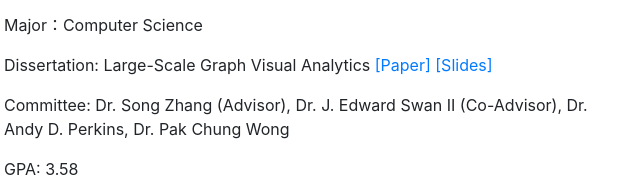
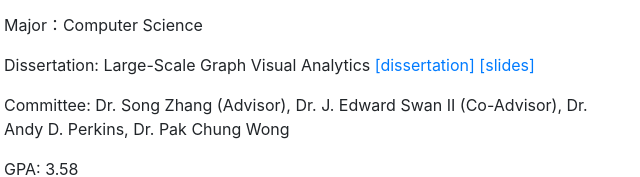
Before and after one commit to fangyanzhang/fangyanzhang.github.io, a website with bundled scripts: page index.html in a window 1280 px wide. Shown: the part 1008-1185 px from the top of the page, 316-956 px from the left. Built offline with nearby package versions, Linux system fonts and the light colour scheme; a web font is replaced by a local one.

Commit message:
update format

```diff
--- a/index.html
+++ b/index.html
@@ -145,7 +145,7 @@
               <h3 class="mb-0">Mississippi State University</h3>
               <p class="subheading mb-3">Doctor of Philosophy</p>
               <p>Major：Computer Science</p>
-              <p>Dissertation: Large-Scale Graph Visual Analytics <a href="/docs/Dissertation.pdf", target="_blank">[Paper]</a> <a href="/docs/Slides_Dissertation.pptx", target="_blank">[Slides]</a></p>
+              <p>Dissertation: Large-Scale Graph Visual Analytics <a href="/docs/Dissertation.pdf", target="_blank">[dissertation]</a> <a href="/docs/Slides_Dissertation.pptx", target="_blank">[slides]</a></p>
               <p>Committee: Dr. Song Zhang (Advisor), Dr. J. Edward Swan II
                 (Co-Advisor), Dr. Andy D. Perkins, Dr. Pak
                 Chung Wong</p>
@@ -381,12 +381,12 @@
           <p>[1]: <b>Fangyan Zhang</b>, Song Zhang, and Pak Chung Wong. "Graph
             Sampling for Visual Analytics." Journal of
             Imaging Science & Technology, Jul/Aug2017, Vol. 61 Issue 4, p1-11.
-            11p. <a href="/docs/Graph Sampling_JIST.pdf", target="_blank">[Paper]</a></p>
+            11p. <a href="/docs/Graph Sampling_JIST.pdf", target="_blank">[paper]</a></p>
           <p>[2]: Chowdhury Sudipta, Mojtaba Khanzadeh, Ravi Akula, <b>Fangyan
               Zhang</b>, Song Zhang, Hugh Medal,
             Mohammad Marufuzzaman, and Linkan Bian. "Botnet detection using
             graph-based feature clustering." Journal of
-            Big Data 4, no. 1 (2017): 14. <a href="/docs/Paper_Botnet detection.pdf", target="_blank">[Paper]</a></p>
+            Big Data 4, no. 1 (2017): 14. <a href="/docs/Paper_Botnet detection.pdf", target="_blank">[paper]</a></p>
           <p>[3]: <b>Fangyan Zhang</b>, Meng Yang, Jingang Liu, “Design and
             Implementation of an Algorithm of Real-time
             Shadow Rendering.” Journal of Air Force Engineering University
@@ -397,21 +397,21 @@
           <p>[4]: <b>Zhang Fangyan</b>, Zhang Song, Lightsey Christopher, Harun
             Sarah, Chung Wong Pak. (2018). "BGS: A
             Large-Scale Graph Visualization Tool." Electronic Imaging. 2018.
-            1-9. 10.2352/ISSN.2470-1173.2018.01.VDA-378.<a href="/docs/BGS-VDA_Published.pdf", target="_blank">[Paper]</a></p>
+            1-9. 10.2352/ISSN.2470-1173.2018.01.VDA-378. <a href="/docs/BGS-VDA_Published.pdf", target="_blank">[paper]</a></p>
           <p>[5]: <b>Zhang Fangyan</b>, Song Zhang, and Christopher Lightsey.
             "Implementation and Evaluation of
             Distributed Graph Sampling Methods with Spark." Electronic Imaging
-            2018, no. 1 (2018): 1-9. <a href="/docs/Distributed Graph Sampling_VDA.pdf", target="_blank">[Paper]</a></p>
+            2018, no. 1 (2018): 1-9. <a href="/docs/Distributed Graph Sampling_VDA.pdf", target="_blank">[paper]</a></p>
           <p>[6]: <b>Fangyan Zhang</b>, Song Zhang, Pak Chung Wong, Hugh Medal,
             Linkan Bian, I. I. Swan, J. Edward, and
             T. J. Jankun-Kelly. “A Visual Evaluation Study of Graph Sampling
             Techniques.” Electronic Imaging 2017, no. 1
-            (2017): 110-117.<a href="/docs/Graph Sampling_VDA.pdf", target="_blank">[Paper]</a></p>
+            (2017): 110-117. <a href="/docs/Graph Sampling_VDA.pdf", target="_blank">[paper]</a></p>
           <p>[7]: Jiahao Li, Yu Sun, <b>Fangyan Zhang</b>, “An Intelligent
             Self-Adaptive System to Automate the Sprinkler
             Control”, 7th International Conference on Computer Science,
             Engineering and Applications (ICCSEA),
-            Copenhagen, Denmark, September 2017. <a href="/docs/Paper_Sprinkler Control.pdf", target="_blank">[Paper]</a></p>
+            Copenhagen, Denmark, September 2017. <a href="/docs/Paper_Sprinkler Control.pdf", target="_blank">[paper]</a></p>
           <p>[8]: Andrew Tang, Yu Sun, <b>Fangyan Zhang</b>, “An Intelligent
             Recording, Playback, and Text Input System
             for French Spelling Tests”, 7th International Conference on Computer
@@ -453,25 +453,25 @@
             Swan II, and T.J. Jankun-Kelly. “A Visual
             and Statistical Benchmark for Graph Sampling Methods.” In Exploring
             Graphs at Scale (EGAS) Workshop, IEEE VIS
-            2015, Oct 2015. <a href="/docs/Graph Sampling_Workshop VIS 2015 .pdf", target="_blank">[Paper]</a></p>
+            2015, Oct 2015. <a href="/docs/Graph Sampling_Workshop VIS 2015 .pdf", target="_blank">[paper]</a></p>
           <br>
           <h4>Posters</h4>
           <p>[16]: <b>Fangyan Zhang</b>, Song Zhang, Pak Chung Wong, <i><q>A
                 Visual and Statistical Benchmark for Graph
-                Sampling Methods</q></i> IEEE VIS 2015, Chicago, IL, USA.<a href="/docs/Poster_VIS2016_Paper.pdf", target="_blank"> [Paper]</a> <a href="/docs/Poster_VIS2015_Poster.pdf", target="_blank">[Poster]</a></p>
+                Sampling Methods</q></i> IEEE VIS 2015, Chicago, IL, USA. <a href="/docs/Poster_VIS2016_Paper.pdf", target="_blank"> [paper]</a> <a href="/docs/Poster_VIS2015_Poster.pdf", target="_blank">[poster]</a></p>
           <p>[17]:<b>Fangyan Zhang</b>, Song Zhang, Andrew Mercer, <q><i>Visualizing
                 Ensemble Data in Scale Space</i></q>
-            IEEE VIS 2016, Baltimore, MD, USA.<a href="/docs/Poster_VIS2016_Paper.pdf", target="_blank">[Paper]</a> <a href="/docs/Poster_VIS2016_Poster.pdf", target="_blank">[Poster]</a></p>
+            IEEE VIS 2016, Baltimore, MD, USA. <a href="/docs/Poster_VIS2016_Paper.pdf", target="_blank">[paper]</a> <a href="/docs/Poster_VIS2016_Poster.pdf", target="_blank">[poster]</a></p>
           <br>
           <h4>Papers in Review</h4>
           <p>[18]: <b>Zhang Fangyan</b>, Zhang Song, Lightsey Christopher, Harun
             Sarah, Chung Wong Pak. (2018). “BGS: A
             Large-Scale Graph Visualization System.” IEEE Transactions on
             Visualization and Computer Graphics (TVCG)
-            February 2019. <a href="/docs/BGS-TVCG_In_Review.pdf", target="_blank">[Paper]</a></p>
+            February 2019. <a href="/docs/BGS-TVCG_In_Review.pdf", target="_blank">[paper]</a></p>
           <p>[19]:<b>Fangyan Zhang</b>, Song Zhang, Andrew Mercer, <i><q>Visualizing
                 Ensemble Data in Scale Space</q></i>
-            2019. <a href="/docs/Paper_Scale_Space_Manuscript.pdf", target="_blank">[Paper]</a></p>
+            2019. <a href="/docs/Paper_Scale_Space_Manuscript.pdf", target="_blank">[paper]</a></p>
 
 
         </div>
@@ -486,18 +486,18 @@
           <p>[1]: "BGS: A Large-Scale Graph Visualization Tool.", Visualization
             and Data Analysis 2018, Electronic
             Imaging, Burlingame, CA, USA <span class="text-primary"> February
-              2018</span> <a href="/docs/Talk_BGS_VDA_2018.pdf", target="_blank">[Slides]</a></p>
+              2018</span> <a href="/docs/Talk_BGS_VDA_2018.pdf", target="_blank">[slides]</a></p>
           <p>[2]: "Implementation and Evaluation of Distributed Graph Sampling
             Methods with Spark.", Visualization and
             Data Analysis 2018, Electronic Imaging, Burlingame, CA, USA <span
-              class="text-primary"> February 2018</span> <a href="/docs/Talk_Distributed_Graph_Sampling_VDA2018.pdf", target="_blank">[Slides]</a></p>
+              class="text-primary"> February 2018</span> <a href="/docs/Talk_Distributed_Graph_Sampling_VDA2018.pdf", target="_blank">[slides]</a></p>
           <p>[3]: "Graph Sampling for Visual Analytics.", Visualization and Data
             Analysis 2017, Electronic Imaging,
-            Burlingame, CA, USA <span class="text-primary"> February 2017</p>
+            Burlingame, CA, USA <span class="text-primary"> February 2017 <a href="/docs/Talk_Graph Sampling_VDA2017.pdf", target="_blank">[slides]</a></p>
           <p>[4]: "A Visual and Statistical Benchmark for Graph Sampling
               Methods.", Exploring Graphs at Scale (EGAS)
               Workshop, IEEE VIS 2015, Chicago, IL, USA <span
-                class="text-primary"> October 2015 <a href="/docs/Talk_GraphSampling_Workshop_VIS2015.pdf", target="_blank">[Slides]</a></p>
+                class="text-primary"> October 2015 <a href="/docs/Talk_GraphSampling_Workshop_VIS2015.pdf", target="_blank">[slides]</a></p>
               <br>
 
               <h4>Reviewed Journals / Magazines</h4>
```
